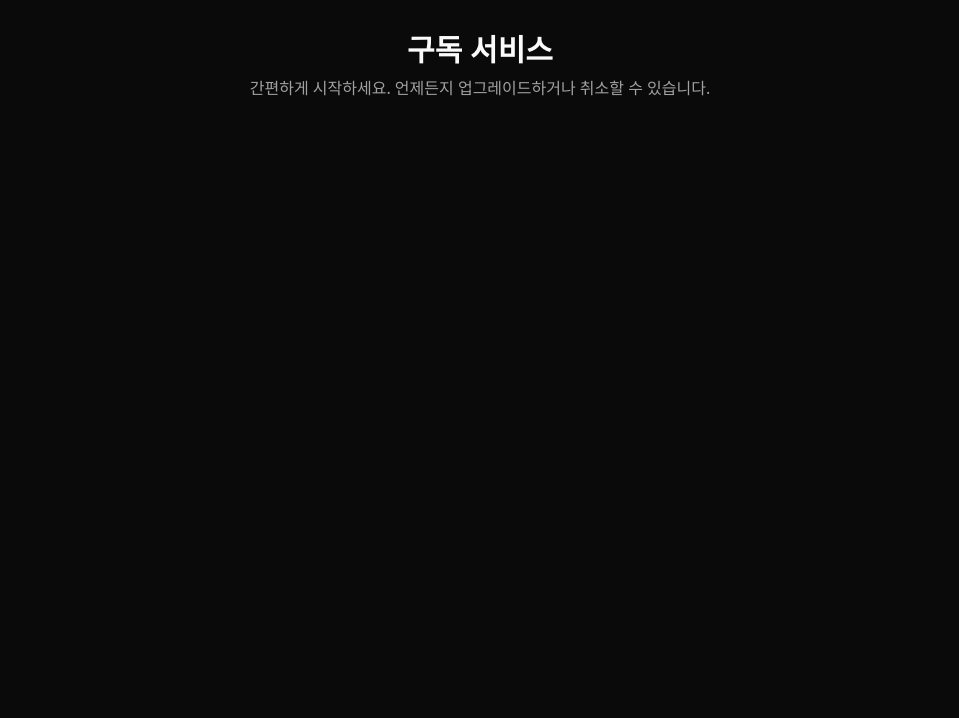
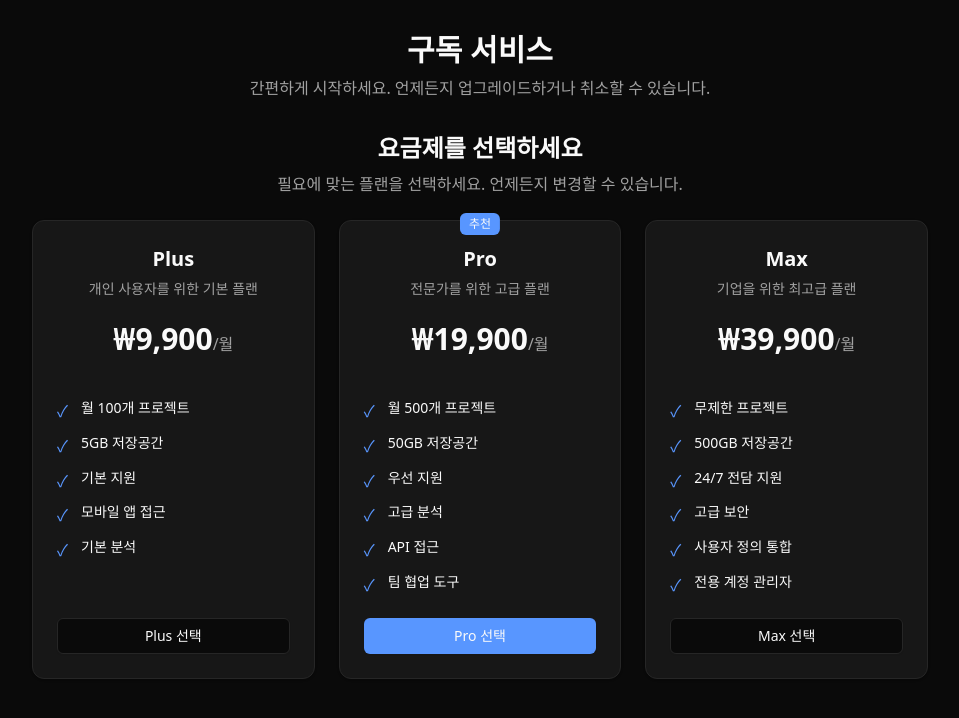
Before and after one commit to f-lab-edu/nextjs-subscription-demo, a Next.js app: page / in a window 1280 px wide. Shown: the top 718 px of the page, without its empty margins (160-1119 px from the left). Built offline with nearby package versions, Linux system fonts and the light colour scheme.

Commit message:
:sparkles: feat: 단계별 UI 적용

```diff
--- a/src/app/page.tsx
+++ b/src/app/page.tsx
@@ -1,4 +1,17 @@
+'use client';
+
+import { Completion } from '@/components/subscription/Completion';
+import Payment from '@/components/subscription/Payment';
+import PlanSelection from '@/components/subscription/PlanSelection';
+import { Summary } from '@/components/subscription/Summary';
+import UserInfo from '@/components/subscription/UserInfo';
+import { useFunnel } from '@/hooks/useFunnel';
+
 export default function Home() {
+  const [Funnel, setStep] = useFunnel<'PlanSelection' | 'UserInfo' | 'Payment' | 'Summary' | 'Completion'>(
+    'PlanSelection',
+  );
+
   return (
     <div className='min-h-screen bg-background'>
       <div className='container mx-auto px-4 py-8'>
@@ -10,7 +23,25 @@ export default function Home() {
             </p>
           </div>
 
-          <div className='mt-8'>{/* 컴포넌트 위치 */}</div>
+          <div className='mt-8'>
+            <Funnel>
+              <Funnel.Step name='PlanSelection'>
+                <PlanSelection setStep={() => setStep('UserInfo')} />
+              </Funnel.Step>
+              <Funnel.Step name='UserInfo'>
+                <UserInfo setStep={() => setStep('Payment')} />
+              </Funnel.Step>
+              <Funnel.Step name='Payment'>
+                <Payment setStep={() => setStep('Summary')} />
+              </Funnel.Step>
+              <Funnel.Step name='Summary'>
+                <Summary setStep={() => setStep('Completion')} />
+              </Funnel.Step>
+              <Funnel.Step name='Completion'>
+                <Completion setStep={() => setStep('PlanSelection')} />
+              </Funnel.Step>
+            </Funnel>
+          </div>
         </div>
       </div>
     </div>
--- a/src/components/subscription/Completion.tsx
+++ b/src/components/subscription/Completion.tsx
@@ -4,7 +4,11 @@ import { Card, CardContent } from '@/components/ui/Card';
 import { Button } from '@/components/ui/Button';
 import { CheckCircle, ArrowRight } from 'lucide-react';
 
-export function Completion() {
+interface CompletionProps {
+  setStep: () => void;
+}
+
+export function Completion({ setStep }: CompletionProps) {
   // 임시 구독 데이터
   const mockSubscriptionData = {
     plan: {
@@ -32,7 +36,7 @@ export function Completion() {
 
   const handleGoToDashboard = () => {
     // TODO: 대시보드로 라우팅
-    // router.push('/dashboard');
+    setStep();
   };
 
   const handleViewHelp = () => {
--- a/src/components/subscription/Payment.tsx
+++ b/src/components/subscription/Payment.tsx
@@ -31,10 +31,10 @@ const mockPlan = {
 };
 
 interface PaymentProps {
-  onNext?: () => void;
+  setStep: () => void;
 }
 
-export default function Payment({ onNext }: PaymentProps) {
+export default function Payment({ setStep }: PaymentProps) {
   const [selectedCard, setSelectedCard] = useState('card1');
   const [selectedCoupon, setSelectedCoupon] = useState('');
   const [isCardModalOpen, setIsCardModalOpen] = useState(false);
@@ -81,7 +81,7 @@ export default function Payment({ onNext }: PaymentProps) {
     console.log('결제 정보:', paymentData);
 
     // TODO: API 호출하여 결제 처리
-    onNext?.();
+    setStep();
   };
 
   return (
--- a/src/components/subscription/PlanSelection.tsx
+++ b/src/components/subscription/PlanSelection.tsx
@@ -5,9 +5,10 @@ import { Button } from '../ui/Button';
 
 interface PlanSelectionProps {
   selectedPlan?: Plan;
+  setStep: () => void;
 }
 
-export default function PlanSelection({ selectedPlan }: PlanSelectionProps) {
+export default function PlanSelection({ selectedPlan, setStep }: PlanSelectionProps) {
   return (
     <div className='space-y-6'>
       <div className='text-center'>
@@ -15,7 +16,7 @@ export default function PlanSelection({ selectedPlan }: PlanSelectionProps) {
         <p className='text-muted-foreground mb-2'>{'필요에 맞는 플랜을 선택하세요. 언제든지 변경할 수 있습니다.'}</p>
       </div>
 
-      <div className='grid grid-cols-1 md:grid-cols-3 gap-4 md:gap-6'>
+      <div className='grid grid-cols-1 md:grid-cols-3 gap-4 md:gap-6' onClick={setStep}>
         {plans.map((plan) => (
           <Card
             key={plan.id}
--- a/src/components/subscription/Summary.tsx
+++ b/src/components/subscription/Summary.tsx
@@ -7,10 +7,10 @@ import { Badge } from '@/components/ui/Badge';
 import { User, CreditCard, Tag, Package } from 'lucide-react';
 
 interface SummaryProps {
-  onNext?: () => void;
+  setStep: () => void;
 }
 
-export function Summary({ onNext }: SummaryProps) {
+export function Summary({ setStep }: SummaryProps) {
   const [isProcessing, setIsProcessing] = useState(false);
 
   // 임시 구독 데이터
@@ -55,7 +55,7 @@ export function Summary({ onNext }: SummaryProps) {
     setTimeout(() => {
       setIsProcessing(false);
       console.log('결제 완료!');
-      onNext?.();
+      setStep();
     }, 1000);
   };
 
--- a/src/components/subscription/UserInfo.tsx
+++ b/src/components/subscription/UserInfo.tsx
@@ -9,9 +9,10 @@ import { userData } from '@/data/user-data';
 
 interface UserInfoProps {
   onNext?: () => void;
+  setStep: () => void;
 }
 
-export default function UserInfo({ onNext }: UserInfoProps) {
+export default function UserInfo({ onNext, setStep }: UserInfoProps) {
   const originalUserInfo = {
     name: userData?.name,
     email: userData?.email,
@@ -72,7 +73,7 @@ export default function UserInfo({ onNext }: UserInfoProps) {
         setIsSaving(false);
       }
     } else {
-      onNext?.();
+      setStep();
     }
   };
 
```
